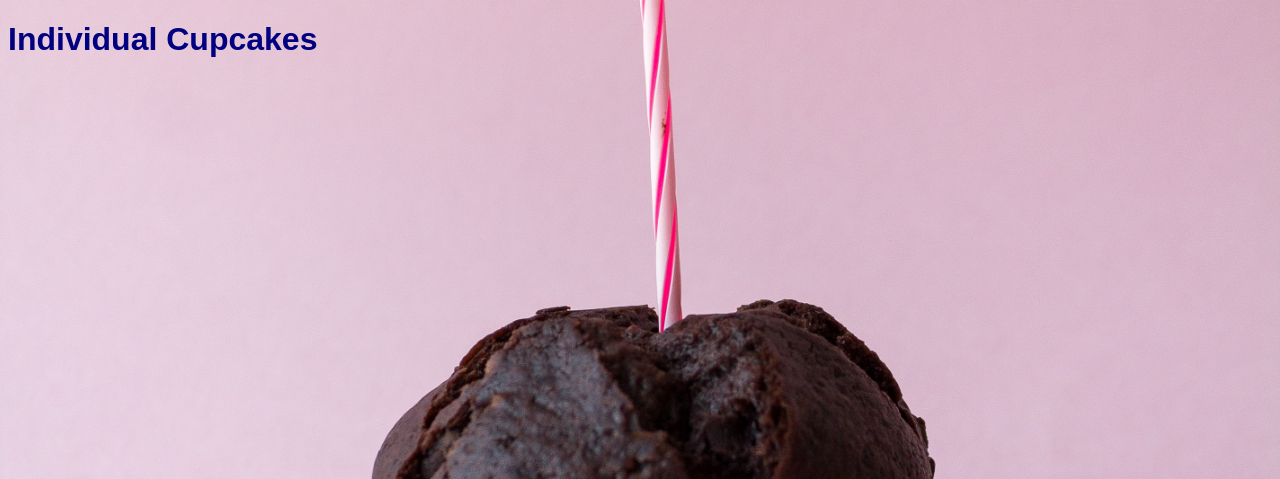
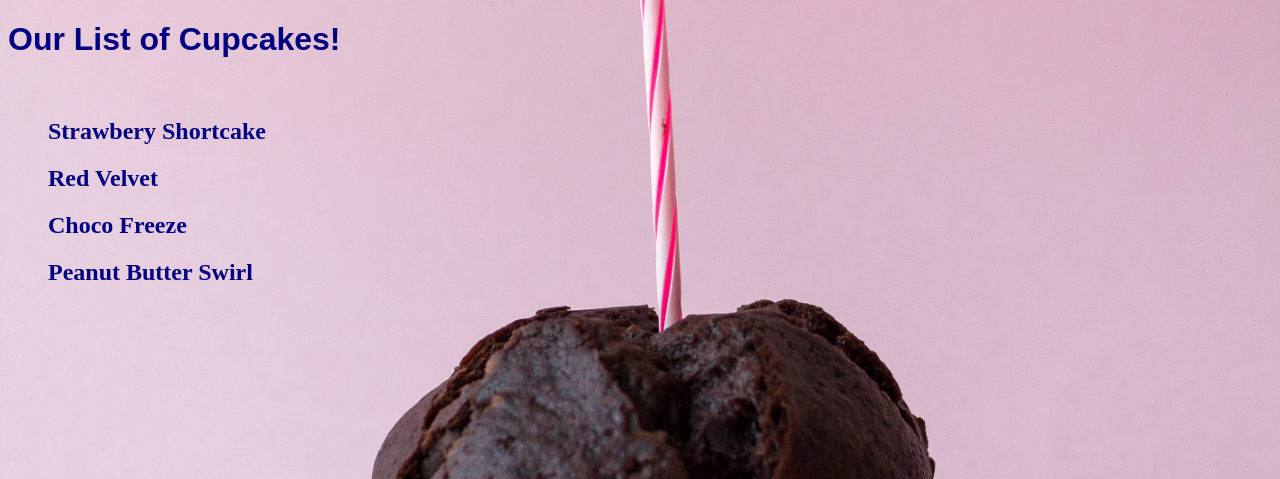
Before and after one commit to tmouton1/Specs_Python_Unit2, a Flask app: page /individual in a window 1280 px wide. Shown: the top 479 px of the page. Run offline with Flask 2, Linux system fonts and the light colour scheme.

Commit message:
List of Cupcakes added

```diff
--- a/Unit_2_Folder/Templates/individual.html
+++ b/Unit_2_Folder/Templates/individual.html
@@ -10,18 +10,28 @@
 </head>
 <body>
 
-   <h1>Individual Cupcakes</h1>
 
+   <h1>Our List of Cupcakes!</h1><br>
 
+<!--
    {% for cupcake in cupcakes %}
    <h3>{{ cupcake["name"] }}</h3>
    <h4>Flavor: {{ cupcake["flavor"] }}</h4>
    <h4>Frosting: {{ cupcake["frosting"] }}</h4>
    <h4><b>Price: ${{ cupcake["price"] }}</b></h4>
+   <a href="{{ url_for('see_cupcakes') }}">
+       <button>Add to Cart</button>
+   </a>
+   {% endfor %} -->
 
-<a href="{{ url_for('individual_cupcake') }}">
-</a>
+   <ul>
+    {% for cupcake in cupcake_list %}
+    <h2>{{cupcake}}</h2>
     {% endfor %}
+</ul>
+
+
+
 
 
 </body>
--- a/Unit_2_Folder/server.py
+++ b/Unit_2_Folder/server.py
@@ -1,5 +1,5 @@
 from flask import Flask, render_template, url_for, redirect
-from cupcakes import get_cupcakes, find_cupcake, add_cupcake_dictionary, cupcake_list
+from cupcakes import get_cupcakes, find_cupcake, add_cupcake_dictionary, cupcake1,cupcake2,cupcake3,cupcake4
 
 
 app = Flask(__name__)
@@ -24,12 +24,21 @@ def about_info():
     return render_template("info.html")
 
 # ===============================
+# @app.route("/individual")
+# def individual_cupcake():
+#     cupcakes= "jose"
+#     letters = list(cupcakes)
+
+#     cupcake_dictionary = {'cupcake_name': 'strawberry'}
+#     return render_template("individual.html", cupcakes=cupcakes, letters=letters, cupcake_dictionary=cupcake_dictionary)
+
+
 @app.route("/individual")
 def individual_cupcake():
-    return render_template("individual.html")
+    cupcake_list = ['Strawbery Shortcake', 'Red Velvet','Choco Freeze', 'Peanut Butter Swirl'
 
-
-
+    ]
+    return render_template("individual.html",cupcake_list=cupcake_list)
 
 
 
--- a/Unit_2_Folder/static/cupcake-individual.css
+++ b/Unit_2_Folder/static/cupcake-individual.css
@@ -22,3 +22,8 @@ div {
 background: wheat
 
 }
+li{
+  color: navy
+
+
+}
```
Lines whose indentation alone changed are shown as unchanged.
